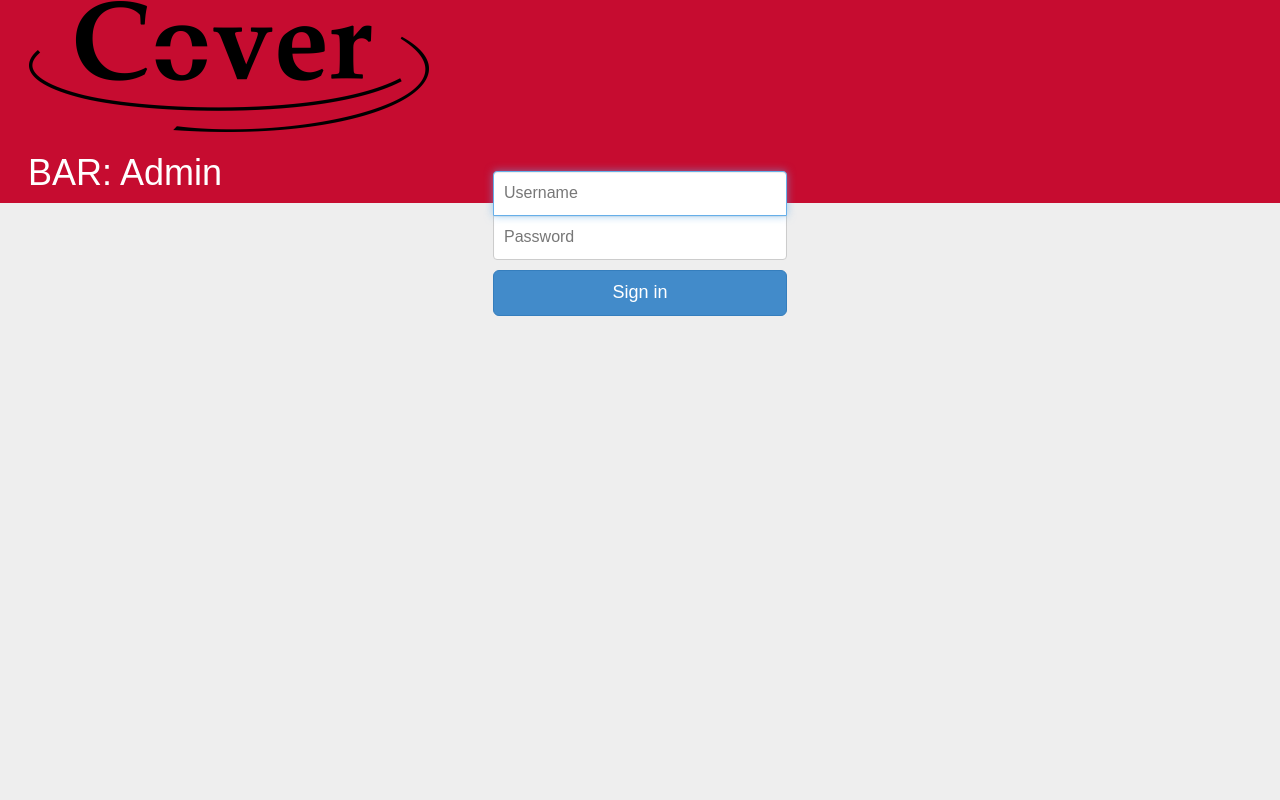
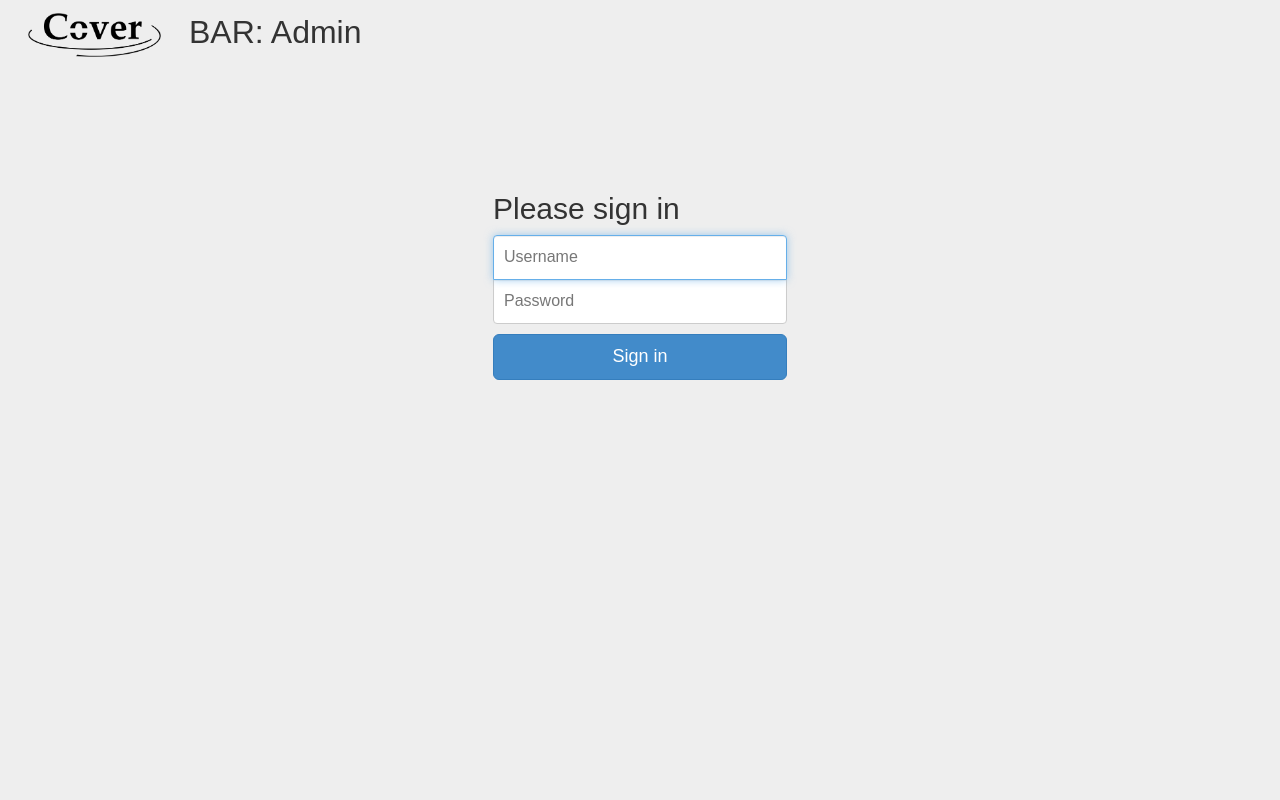
Before and after one commit to martijnluinstra/streep, a Flask app: page /admin/login in a window 1280 px wide. Run offline with Flask 2, Linux system fonts and the light colour scheme; parts of the project's set-up code (start-up, migrations or seed data) failed here and were passed over; some libraries are stand-ins or nearby versions.

Commit message:
Change login pages to CDL

```diff
--- a/bar/templates/admin/login.html
+++ b/bar/templates/admin/login.html
@@ -5,20 +5,27 @@
 {% block css %}
     {{ super() }}
     <style>
-		html,body{
-			height: 100%;
-			padding: 0;
-			margin: 0;
-			font-family: sans-serif;
-		}
 		body{
 			background: #eee;
 		}
-		.header{
+		nav.navbar-cover{
+			color: #333;
 			background: none;
 		}
-		.header h1{
+		nav.navbar-cover h1{
 			color: inherit;
+		}
+		nav.navbar-cover .navbar-header{
+			width: 100%;
+		}
+		nav.navbar-cover a,
+		nav.navbar-cover a:visited,
+		nav.navbar-cover a:focus{
+			color: inherit;
+			outline: none;
+		}
+		nav.navbar-cover a:hover{
+			color: #555;
 		}
 		form.form-signin{
 			width: 100%;
@@ -62,8 +69,12 @@
 {% endblock %}
 
 {% block header%}
-	<img src="{{ url_for('static', filename='img/cover_black.png') }}">
-	<h1>BAR: Admin</h1>
+		<div class="container-fluid">
+            <div class="navbar-header">
+                <a href="//www.svcover.nl/" class="navbar-logo"><img src="{{ url_for('static', filename='img/cover_black.png') }}"></a>
+                <a href="#" class="navbar-brand">BAR: Admin</a>
+            </div>
+        </div>
 {% endblock %}
 
 {# Disable messages #}
```
Also changed, not shown: bar/templates/admin/base.html (+24 -17 lines), bar/templates/login.html (+26 -7 lines).
